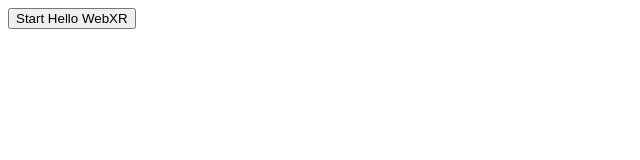
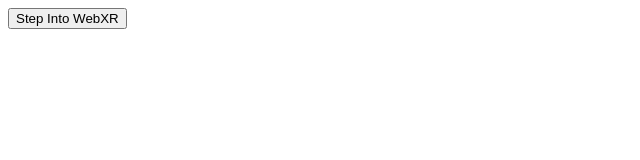
Before and after one commit to HLozano12/HLozano12.github.io, a plain HTML site: page index.html in a window 1280 px wide. Shown: the full height of the page, 0-640 px from the left. Drawn offline with nearby package versions, Linux system fonts and the light colour scheme.

Commit message:
Button Change

```diff
--- a/index.html
+++ b/index.html
@@ -4,7 +4,7 @@
   <meta charset="UTF-8">
   <meta name="viewport"
         content="width=device-width, user-scalable=no, initial-scale=1.0, maximum-scale=1.0, minimum-scale=1.0">
-  <title>Hello WebXR!</title>
+  <title>Step Into WebXR!</title>
 
   <!-- three.js -->
   <script src="https://unpkg.com/three@0.126.0/build/three.js"></script>
@@ -14,7 +14,7 @@
 
 <!-- Starting an immersive WebXR session requires user interaction.
     We start this one with a simple button. -->
-<button onclick="activateXR()">Start Hello WebXR</button>
+<button onclick="activateXR()">Step Into WebXR</button>
 <script>
 async function activateXR() {
   // Add a canvas element and initialize a WebGL context that is compatible with WebXR.
```
